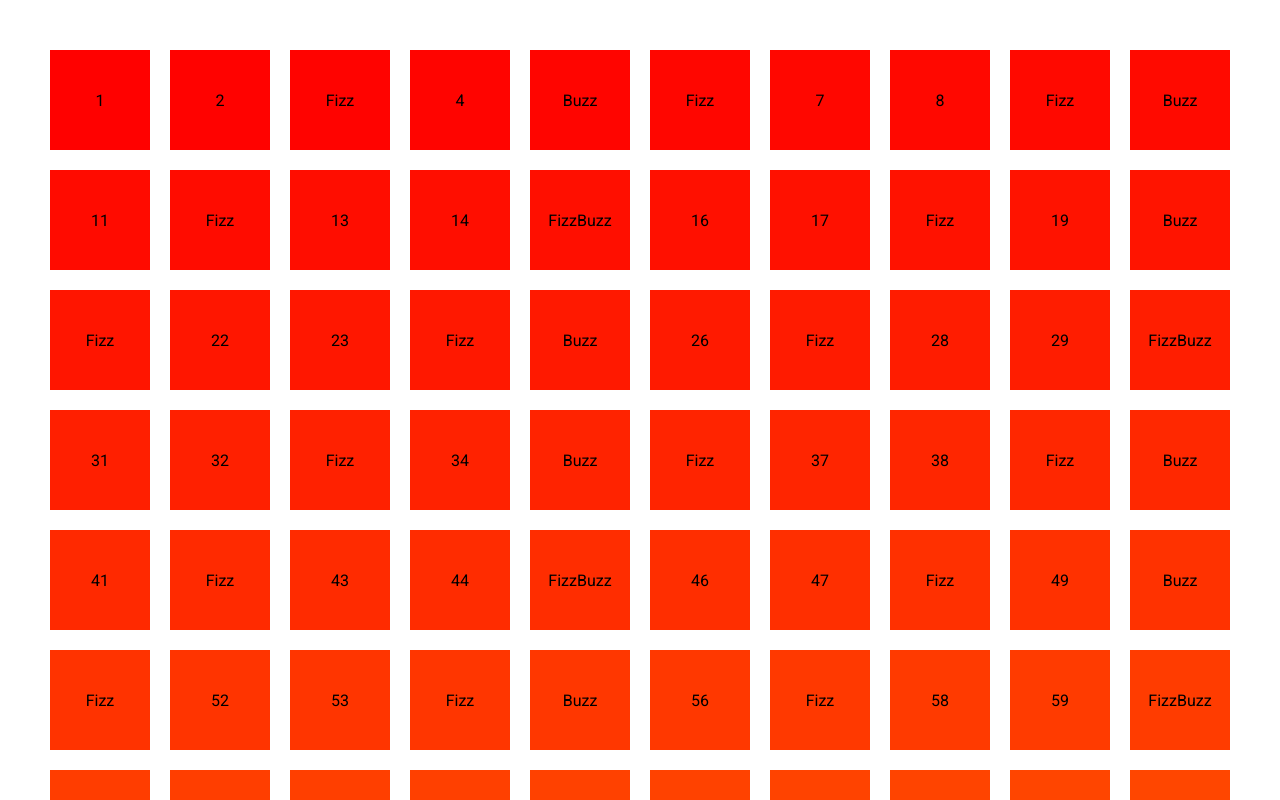
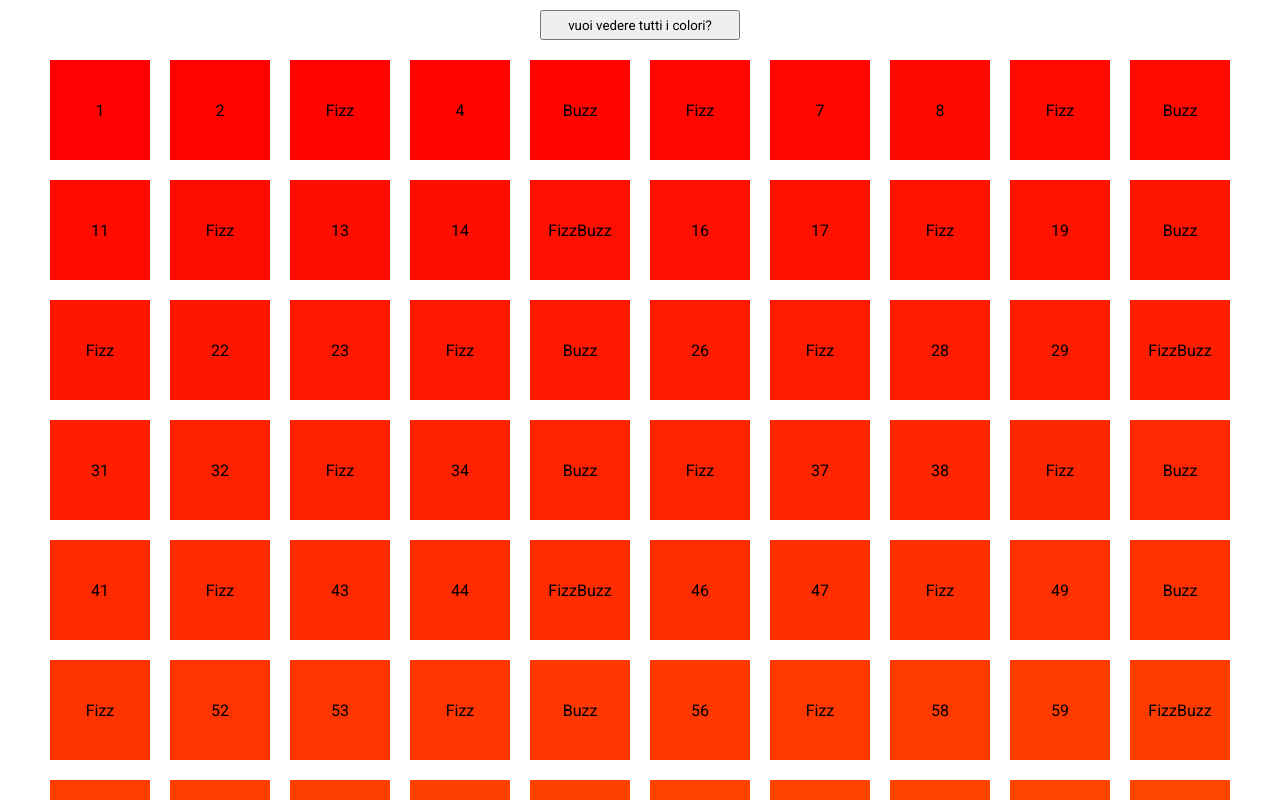
Before and after one commit to edaless/js-fizzbuzz, a plain HTML site: page index.html in a window 1280 px wide. Drawn offline with Linux system fonts and the light colour scheme.

Commit message:
workin sul tasto

```diff
--- a/CSS/style.css
+++ b/CSS/style.css
@@ -15,10 +15,11 @@ font-family: 'Roboto', sans-serif;
 main{
     min-height: 100vh;
     min-width: 100%;
-    /* padding: 4vw; */
+    padding: 0 40px;
     display: flex;
-    /* align-items: center; */
+    align-items: center;
     justify-content: center;
+    flex-direction: column;
 
     /* background-color: blue; */
 }
@@ -27,13 +28,12 @@ main{
     --w-main: 80vw;
 }
 .container{
-    /* min-height: 80vh; */
-    /* width: var(--w-main); */
-    height: 95vh;
-    margin-top: 5vh;
-    width: calc(100% - 80px);
+    height: calc(100vh - 50px);
     overflow-y: scroll;
+    margin-top: 10px;
+
     display: flex;
+    /* align-items: center; */
     flex-wrap: wrap;
 
     /* justify-content: center; */
@@ -55,10 +55,20 @@ main{
     /* background-color: rgb(255, 0, 0); */
 }
 
-.tess-12{
-    background-color: chartreuse;
+
+
+/* .tess-12{
+    height: 500px;
+} */
+/*
+se vuoi una classe specifica per ogni tessera
+devi scommentare la riga "div.classList.add("tess-" + i);"
+(si trova verso la fine del js)
+*/
+
+
+button{
+    width: 200px;
+    height: 30px;
+    margin-top: 10px;
 }
-
-.tess-2{
-    background-color: rgb(0, 17, 255);
-}
--- a/JS/main.js
+++ b/JS/main.js
@@ -23,7 +23,9 @@
 
 
 const primoNumero = 1;
-const ultimoNumero = 255 * 6;
+const ultimoNumero = 100;
+// const ultimoNumero = 255 * 6;
+// const ultimoNumero = prompt("quante tessere vuoi? Consiglio " + 255 * 6 + " per avere tutti i colori rgb");
 let outPut;
 
 
@@ -36,7 +38,7 @@ const contenitore = document.querySelector(".container");
 
 
 // ciclo che aumenta l'index e aggiunge un'eventuale div
-for(let i = primoNumero; i < (ultimoNumero + 1); i++){
+for(let i = primoNumero; i <= ultimoNumero; i++){
 
     if(((i % 3) === 0) && ((i % 5) === 0)){
         outPut = "FizzBuzz";
@@ -56,14 +58,14 @@ for(let i = primoNumero; i < (ultimoNumero + 1); i++){
 
     // creo div nel document
     const div = document.createElement("div");
-    // che contiene l'output
+    // gli inserisco l'output
     div.append(outPut);
-    // aggiungo la classe tessera
+    // gli aggiungo la classe tessera
     div.classList.add("tessera");
 
 
+
     // cambio colori!!!
-
     // aumenta g
     if ( i <= 255 ){
         r = 255;
@@ -108,6 +110,13 @@ for(let i = primoNumero; i < (ultimoNumero + 1); i++){
     div.style.backgroundColor = "rgb(" + r + "," + g + "," + b +")";
 
 
+    // eventualmente potrei generare
+    // una classe specifica per ogni tessera
+    // div.classList.add("tess-" + i);
+    // però il colore non è sovrascrivibile
+
+
+
     // aggiungo questo div al container
     contenitore.append(div);
 
--- a/index.html
+++ b/index.html
@@ -31,6 +31,9 @@
 
 
     <main>
+        <button>
+            vuoi vedere tutti i colori?
+        </button>
         <div class="container">
 
             <!-- <div class="tessera"></div> -->
```
